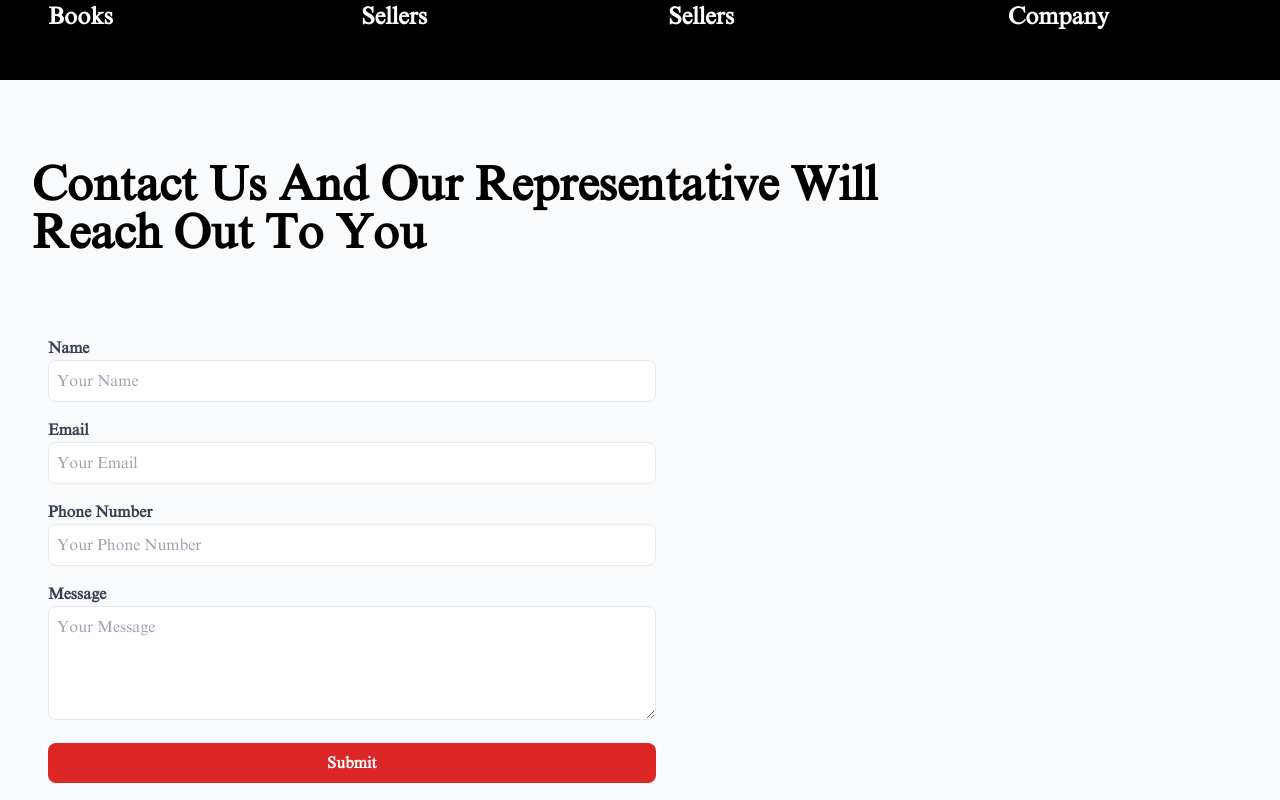
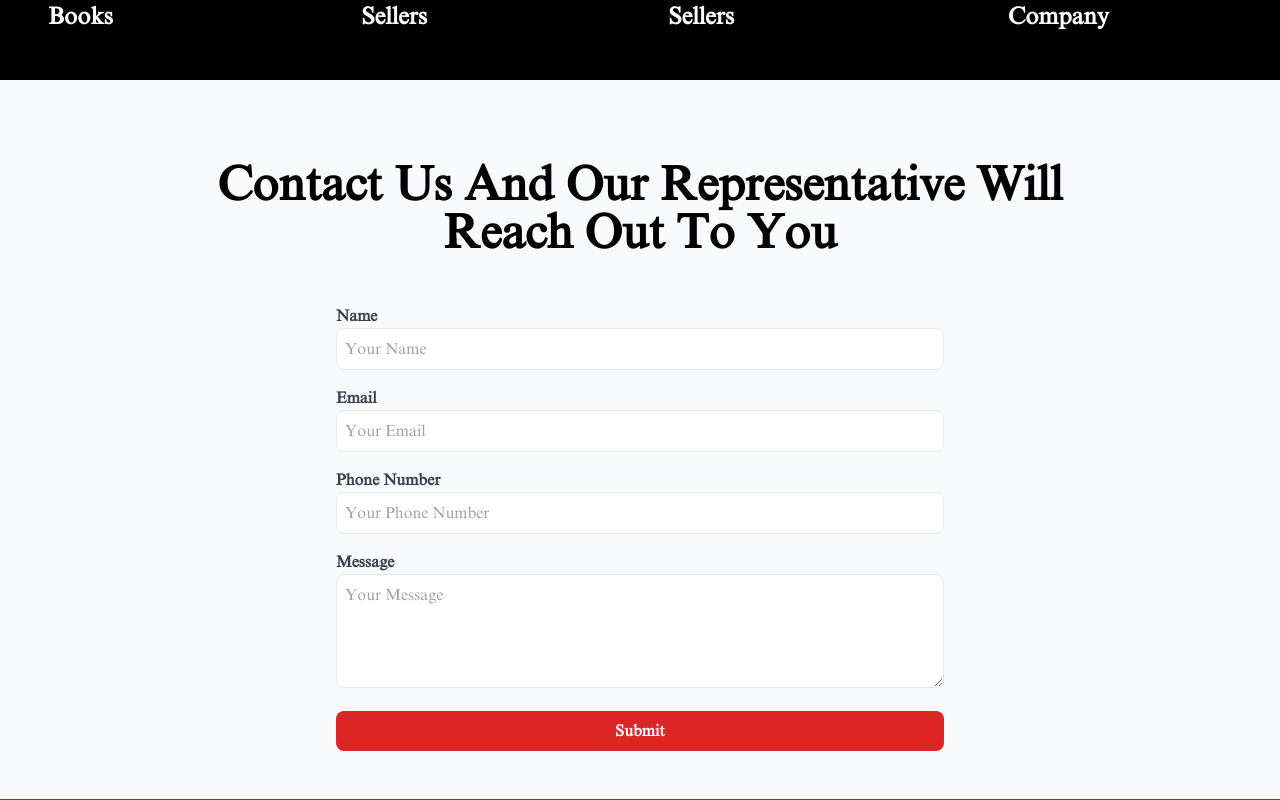
Before and after one commit to haseebx16/danbrown-clone, a Next.js app: page /contact in a window 1280 px wide. Shown: the part 800-1600 px from the top of the page. Built offline with nearby package versions, Linux system fonts and the light colour scheme.

Commit message:
Contact Page

```diff
--- a/app/contact/page.js
+++ b/app/contact/page.js
@@ -34,12 +34,12 @@ const page = () => {
         text={"Contact us let's work together and produce awesome books"}
       />
 
-      <div className="flex flex-col mt-12 items-center md:items-start p-4">
-        <h1 data-aos="fade-right" className="text-3xl md:text-5xl md:max-w-4xl font-bold p-4">
+      <div className="flex flex-col mt-12 items-center md:items-center p-4">
+        <h1 data-aos="fade-right" className="text-3xl md:text-5xl text-center md:max-w-4xl font-bold p-4">
           Contact Us And Our Representative Will Reach Out To You
         </h1>
 
-        <form className="w-full mt-8 max-w-lg md:max-w-2xl p-8 rounded-lg">
+        <form className="w-full mt-8 md:mt-0 max-w-lg md:max-w-2xl p-8 rounded-lg">
           <div data-aos="fade-right" className="mb-4">
             <label htmlFor="name" className="block text-gray-700 font-semibold">
               Name
```
